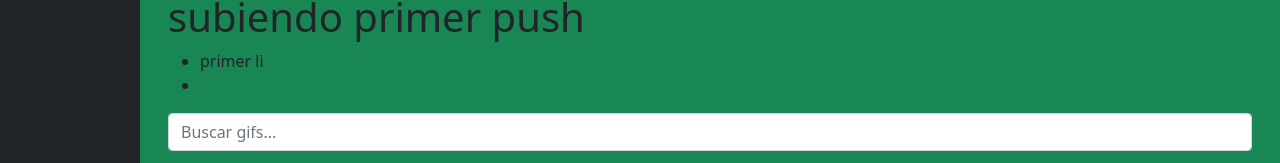
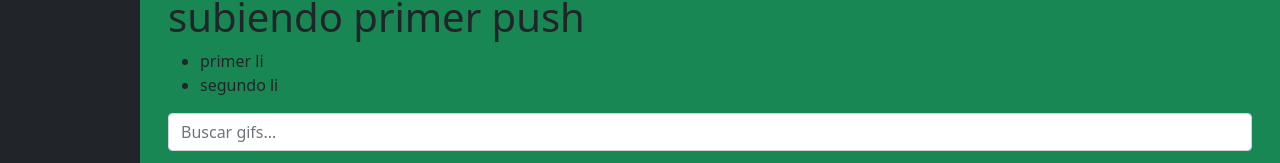
Before and after one commit to ansonyhm01/angular-curso, an Angular app: page / in a window 1280 px wide. Shown: the part 157-320 px from the top of the page. Built offline with nearby package versions, Linux system fonts and the light colour scheme.

Commit message:
commit segundo li

```diff
--- a/src/app/gifs/busqueda/busqueda.component.html
+++ b/src/app/gifs/busqueda/busqueda.component.html
@@ -4,7 +4,7 @@
 <h1>subiendo primer push</h1>
 <ul>
   <li>primer li</li>
-  <li></li>
+  <li>segundo li</li>
 </ul>
 <input
   type="text"
```
